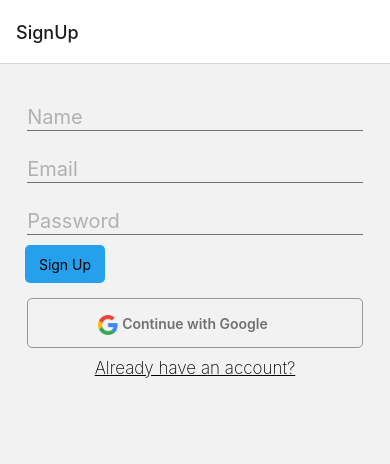
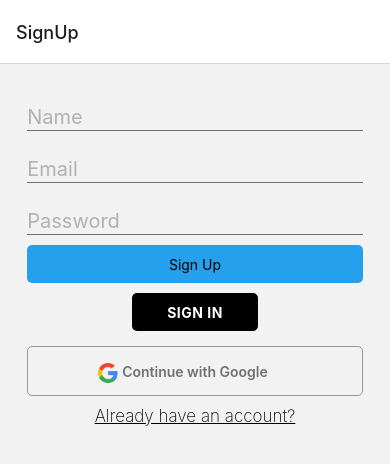
Before and after one commit to jorge-cob/react-native-expo-auth-v2, a React Native app: screen /SignUp in a window 390 px wide. Shown: the top 464 px of the page. Built offline with nearby package versions, Linux system fonts and the light colour scheme; what expo-web-browser would draw is missing.

Commit message:
button refactor

```diff
--- /dev/null
+++ b/src/components/google-button/button/Button.tsx
@@ -0,0 +1,66 @@
+import { StyleSheet, TouchableOpacity, Text } from 'react-native'
+
+type ButtonProps = {
+  buttonType?: 'google' | 'inverted' | undefined;
+  children: string;
+  onPress: () => void;
+}
+
+const Button = ({ children, buttonType, ...otherProps }: ButtonProps) => {
+  return (
+    <TouchableOpacity {...otherProps} style={[styles.base, buttonType ? styles[buttonType] : null]}>
+      <Text style={[styles.baseText, { color: buttonType === 'inverted' ? 'black' : 'white' }]}>
+        {children}
+      </Text>
+    </TouchableOpacity>
+  )
+}
+
+export default Button;
+
+const styles = StyleSheet.create({
+  container: {
+    height: 50,
+    justifyContent: 'center',
+    alignItems: 'center',
+    borderRadius: 5,
+    borderWidth: 1,
+    borderColor: '#3f3f3f7f'
+  },
+  logo: {
+    position: 'absolute',
+    left: 70,
+    width: 20,
+    height: 20,
+    marginRight: 20
+  },
+  base: {
+    width: 'auto',
+    height: 38,
+    marginTop: 10,
+    lineHeight: 50,
+    paddingRight: 35,
+    paddingLeft: 35,
+    fontSize: 15,
+    backgroundColor: 'black',
+    border: 'none',
+    alignItems: 'center',
+    justifyContent: 'center',
+    borderRadius: 5
+  },
+  inverted: {
+    backgroundColor: 'white',
+    borderWidth: 1,
+    borderColor: 'black'
+  },
+  google: {
+    backgroundColor: '#4285f4',
+  },
+  baseText: {
+    letterSpacing: 0.5,
+    color: 'white',
+    textTransform: 'uppercase',
+    fontWeight: 'bold',
+  },
+
+})
--- a/src/screens/SignUpScreen.tsx
+++ b/src/screens/SignUpScreen.tsx
@@ -14,6 +14,7 @@ import {
   TouchableWithoutFeedback,
   View
 } from 'react-native'
+import Button from '../components/google-button/button/Button'
 
 import GoogleButton from '../components/google-button/google-button.component'
 import { AuthNavigatorParamList } from '../navigation/AuthNavigator'
@@ -74,6 +75,11 @@ const SignUpScreen: React.FC<SignUpScreenProps> = (props) => {
           <TouchableOpacity style={styles.signButton} onPress={() => {}}>
             <Text>Sign Up</Text>
           </TouchableOpacity>
+          <Button
+            onPress={() => {}}
+          >
+            Sign In
+          </Button>
 
           <View style={styles.form}>
             <GoogleButton onPress={() => {}} color="#707070">
@@ -95,7 +101,7 @@ const styles = StyleSheet.create({
   container: {
     flex: 1,
     flexDirection: 'column',
-    alignItems: 'center'
+    alignItems: 'center',
   },
   form: {
     width: '86%',
@@ -109,15 +115,13 @@ const styles = StyleSheet.create({
     marginTop: 25.5
   },
   signButton: {
-    width: 80,
+    width: '86%',
     height: 38,
     marginTop: 10,
     backgroundColor: '#24A0ED',
     justifyContent: 'center',
     alignItems: 'center',
-    borderRadius: 5,
-    marginLeft: 25,
-    alignSelf: 'flex-start'
+    borderRadius: 5
   },
   switchInAndUpText: {
     fontWeight: '200',
```
